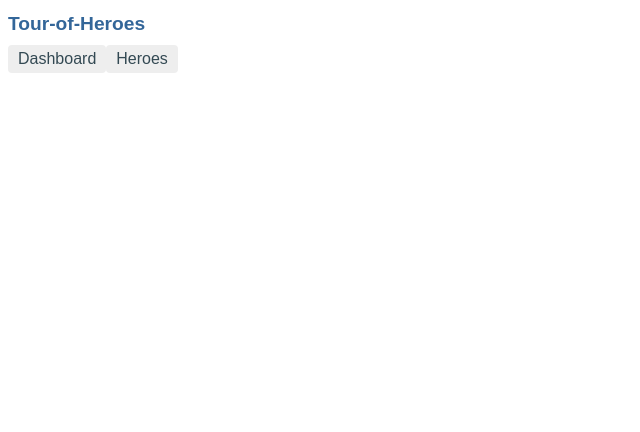
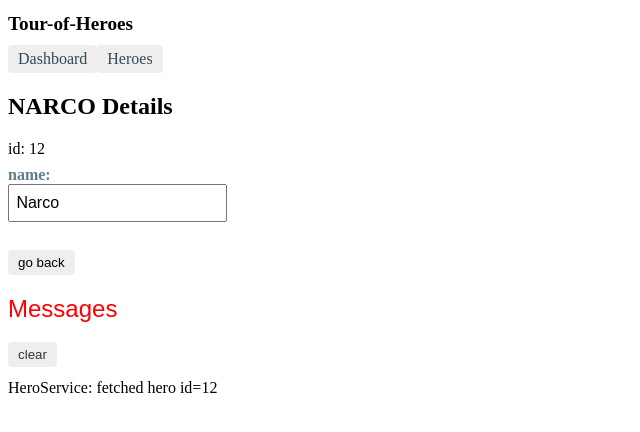
Before and after one commit to YanaD777/Angular-Heroes, an Angular app: page /detail/12 in a window 1280 px wide. Before the commit this address led to /. Shown: the top 432 px of the page, without its empty margins (0-640 px from the left). Built offline with nearby package versions, Linux system fonts and the light colour scheme.

Commit message:
TOH 5 ready

```diff
--- a/src/app/app-routing.module.ts
+++ b/src/app/app-routing.module.ts
@@ -2,13 +2,14 @@
 import { Routes, RouterModule } from '@angular/router';
 import { HeroesComponent } from './heroes/heroes.component';
 import { DashboardComponent }   from './dashboard/dashboard.component';
-
+import { HeroDetailComponent }  from './hero-detail/hero-detail.component';
 
 const routes: Routes = [
 
   { path: 'heroes', component: HeroesComponent },
   { path: 'dashboard', component: DashboardComponent },
   { path: '', redirectTo: '/dashboard', pathMatch: 'full' },
+  { path: 'detail/:id', component: HeroDetailComponent }
 ];
 
 @NgModule({
--- a/src/app/app.component.scss
+++ b/src/app/app.component.scss
@@ -1,30 +1,13 @@
-/* Application-wide Styles */
+/* AppComponent's private CSS styles */
 h1 {
-    color: #369;
-    font-family: Arial, Helvetica, sans-serif;
   font-size: 1.2em;
   margin-bottom: 0;
 }
-  h2, h3 {
-    color: #444;
-    font-family: Arial, Helvetica, sans-serif;
-    font-weight: lighter;
+h2 {
   font-size: 2em;
   margin-top: 0;
   padding-top: 0;
 }
-  body { margin: 2em;}
-
-  body, input[type="text"], button {
-    color: #333;
-    font-family: Cambria, Georgia;
-  }
-  /* everywhere else */
-  * {
-    font-family: Arial, Helvetica, sans-serif;
-  }
-  /* AppComponent's private CSS styles */
-
 nav a {
   padding: 5px 10px;
   text-decoration: none;
--- a/src/app/dashboard/dashboard.component.html
+++ b/src/app/dashboard/dashboard.component.html
@@ -1,6 +1,7 @@
 <h3>Top Heroes</h3>
 <div class="grid grid-pad">
-  <a *ngFor="let hero of heroes" class="col-1-4">
+  <a *ngFor="let hero of heroes" class="col-1-4"
+      routerLink="/detail/{{hero.id}}">
     <div class="module hero">
       <h4>{{hero.name}}</h4>
     </div>
--- a/src/app/hero-detail/hero-detail.component.html
+++ b/src/app/hero-detail/hero-detail.component.html
@@ -1,5 +1,4 @@
 <div *ngIf="hero">
-
     <h2>{{hero.name | uppercase}} Details</h2>
     <div><span>id: </span>{{hero.id}}</div>
     <div>
@@ -7,5 +6,5 @@
         <input [(ngModel)]="hero.name" placeholder="name"/>
       </label>
     </div>
-
 </div>
+<button (click)="goBack()">go back</button>
--- a/src/app/hero-detail/hero-detail.component.scss
+++ b/src/app/hero-detail/hero-detail.component.scss
@@ -0,0 +1,31 @@
+/* HeroDetailComponent's private CSS styles */
+label {
+    display: inline-block;
+    width: 3em;
+    margin: .5em 0;
+    color: #607D8B;
+    font-weight: bold;
+  }
+  input {
+    height: 2em;
+    font-size: 1em;
+    padding-left: .4em;
+  }
+  button {
+    margin-top: 20px;
+    font-family: Arial;
+    background-color: #eee;
+    border: none;
+    padding: 5px 10px;
+    border-radius: 4px;
+    cursor: pointer;
+    cursor: hand;
+  }
+  button:hover {
+    background-color: #cfd8dc;
+  }
+  button:disabled {
+    background-color: #eee;
+    color: #ccc;
+    cursor: auto;
+  }
--- a/src/app/hero-detail/hero-detail.component.ts
+++ b/src/app/hero-detail/hero-detail.component.ts
@@ -1,5 +1,9 @@
 import { Component, OnInit, Input } from '@angular/core';
 import { Hero } from '../hero';
+import { ActivatedRoute } from '@angular/router';
+import { Location } from '@angular/common';
+
+import { HeroService }  from '../hero.service';
 
 
 @Component({
@@ -9,11 +13,23 @@
 })
 export class HeroDetailComponent implements OnInit {
 
-  @Input() hero: Hero;
+  hero: Hero;
 
-  constructor() { }
+  constructor(
+    private route: ActivatedRoute,
+    private heroService: HeroService,
+    private location: Location
+  ) { }
 
-  ngOnInit() {
+  ngOnInit(): void {
+    this.getHero();
   }
-
+  getHero(): void {
+    const id = +this.route.snapshot.paramMap.get('id');
+    this.heroService.getHero(id)
+      .subscribe(hero => this.hero = hero);
+  }
+  goBack(): void {
+    this.location.back();
+  }
 }
--- a/src/app/hero.service.ts
+++ b/src/app/hero.service.ts
@@ -8,6 +8,7 @@
   providedIn: 'root'
 })
 export class HeroService {
+  [x: string]: any;
    /*getHeroes(): Hero[] {
     return HEROES;
   }*/
@@ -16,5 +17,10 @@
   this.messageService.add('HeroService: fetched heroes');
     return of(HEROES);
   }
+  getHero(id: number): Observable<Hero> {
+    // TODO: send the message _after_ fetching the hero
+    this.messageService.add(`HeroService: fetched hero id=${id}`);
+    return of(HEROES.find(hero => hero.id === id));
+  }
   constructor(private messageService: MessageService) { }
 }
--- a/src/app/heroes/heroes.component.html
+++ b/src/app/heroes/heroes.component.html
@@ -1,21 +1,8 @@
 <h2>My Heroes</h2>
 <ul class="heroes">
-    <li *ngFor="let hero of heroes" [class.selected]="hero===selectedHero"
-    (click)="onSelect(hero)">
+  <li *ngFor="let hero of heroes">
+    <a routerLink="/detail/{{hero.id}}">
       <span class="badge">{{hero.id}}</span> {{hero.name}}
-    </li>
+    </a>
+  </li>
 </ul>
-
-<!--<div *ngIf="selectedHero">
-
-  <h2>{{selectedHero.name | uppercase}} Details</h2>
-  <div><span>id: </span>{{selectedHero.id}}</div>
-  <div>
-    <label>name:
-      <input [(ngModel)]="selectedHero.name" placeholder="name"/>
-    </label>
-  </div>
-
-</div>-->
-
-<app-hero-detail [hero]="selectedHero"></app-hero-detail>
--- a/src/app/heroes/heroes.component.scss
+++ b/src/app/heroes/heroes.component.scss
@@ -6,28 +6,33 @@
   width: 15em;
 }
 .heroes li {
+  position: relative;
   cursor: pointer;
-    position: relative;
-    left: 0;
   background-color: #EEE;
   margin: .5em;
   padding: .3em 0;
   height: 1.6em;
   border-radius: 4px;
 }
+
 .heroes li:hover {
   color: #607D8B;
   background-color: #DDD;
   left: .1em;
 }
-  .heroes li.selected {
-    background-color: #CFD8DC;
-    color: white;
+
+.heroes a {
+  color: #333;
+  text-decoration: none;
+  position: relative;
+  display: block;
+  width: 250px;
 }
-  .heroes li.selected:hover {
-    background-color: #BBD8DC;
-    color: white;
+
+.heroes a:hover {
+  color:#607D8B;
 }
+
 .heroes .badge {
   display: inline-block;
   font-size: small;
@@ -39,6 +44,8 @@
   left: -1px;
   top: -4px;
   height: 1.8em;
+  min-width: 16px;
+  text-align: right;
   margin-right: .8em;
   border-radius: 4px 0 0 4px;
 }
--- a/src/app/heroes/heroes.component.ts
+++ b/src/app/heroes/heroes.component.ts
@@ -9,27 +9,9 @@
   styleUrls: ['./heroes.component.scss']
 })
 export class HeroesComponent implements OnInit {
-  /*hero: Hero = {
-    id: 1,
-    name: 'Windstorm'
-  };*/
-
-  selectedHero: Hero;
 
   heroes: Hero[];
-  /*heroes = HEROES;*/
 
-  onSelect(hero: Hero): void {
-    this.selectedHero = hero;
-  }
-  getHeroes(): void {
-    this.heroService.getHeroes()
-      .subscribe(heroes => this.heroes = heroes);
-}
-  /*getHeroes(): void {
-    this.heroService.getHeroes()
-        .subscribe(heroes => this.heroes = heroes);
-  }*/
 
   constructor(private heroService: HeroService) {}
 
@@ -38,5 +20,9 @@
   }
 
 
+  getHeroes(): void {
+    this.heroService.getHeroes()
+      .subscribe(heroes => this.heroes = heroes);
+  }
 
 }
```
Lines whose indentation alone changed are shown as unchanged.
